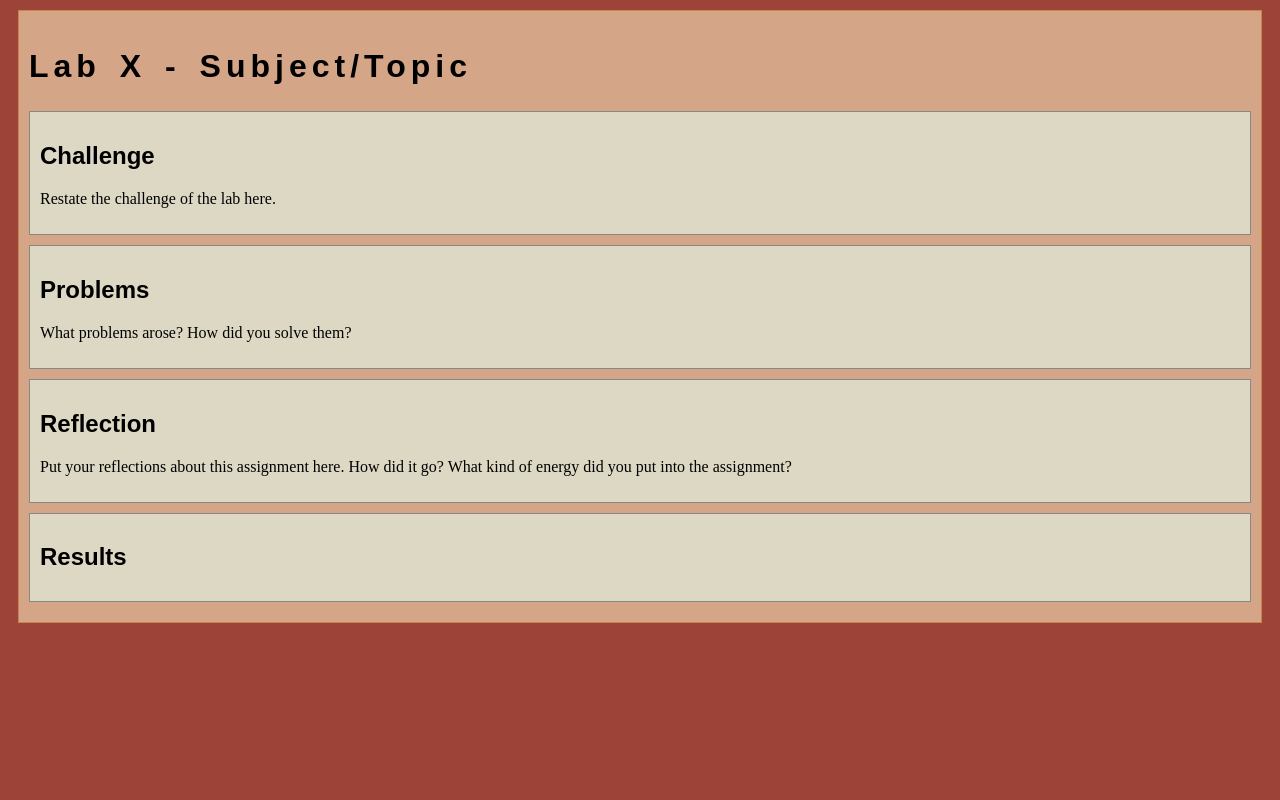
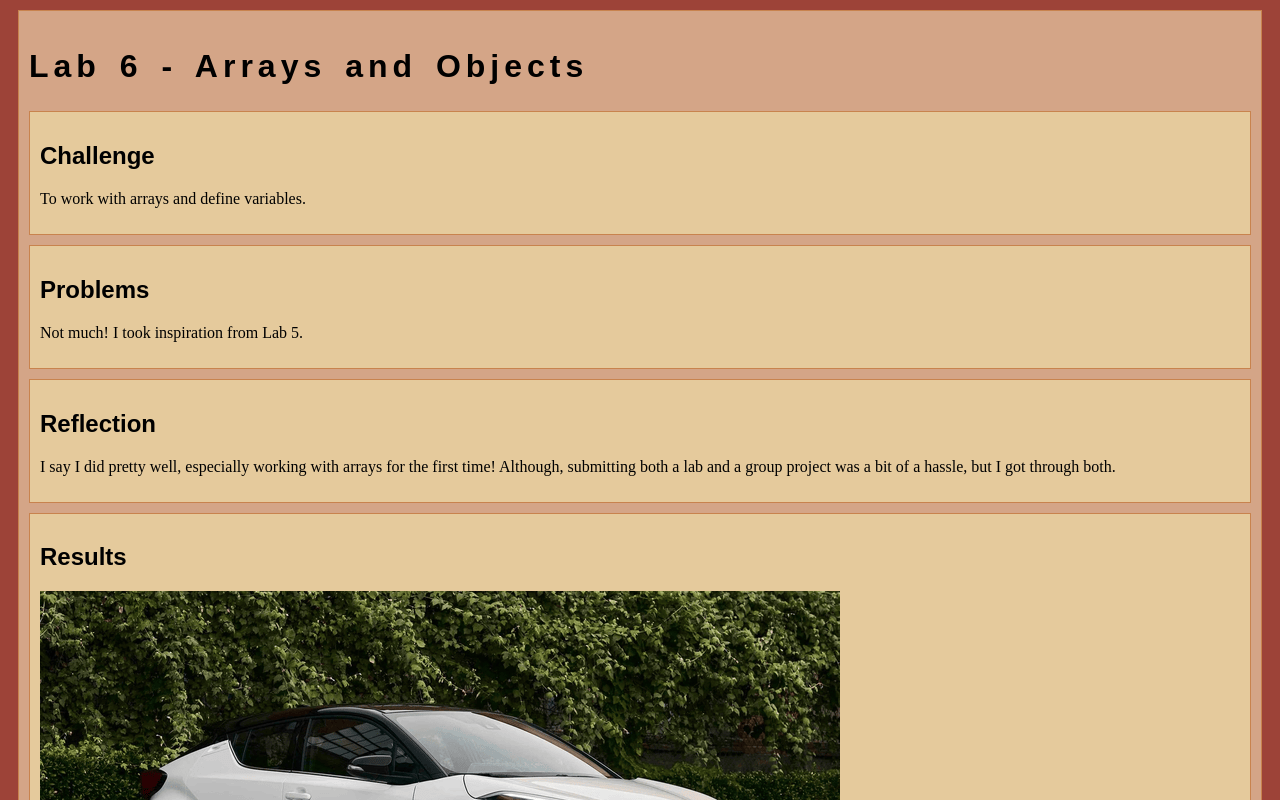
Before and after one commit to rtran229/art101, a plain HTML site: page lab6/index.html in a window 1280 px wide. Shown: the top 800 px of the page. Drawn offline with nearby package versions, Linux system fonts and the light colour scheme.

Commit message:
lab6, updated other lab colors, homepage update

```diff
--- a/lab2/css/lab.css
+++ b/lab2/css/lab.css
@@ -2,8 +2,8 @@
 
 /* the period in a CSS selector selects an element by class, e.g., class="minor-section" */
 .minor-section {
-    padding: 10px;
-    margin-bottom: 10px;
-    border: solid 1px #888;
-    background-color: #DDD8C4;
-  }
+  padding: 10px;
+  margin-bottom: 10px;
+  border: solid 1px #c8834e;
+  background-color: #e5ca9c;
+}
--- a/lab3/css/lab.css
+++ b/lab3/css/lab.css
@@ -2,8 +2,8 @@
 
 /* the period in a CSS selector selects an element by class, e.g., class="minor-section" */
 .minor-section {
-    padding: 10px;
-    margin-bottom: 10px;
-    border: solid 1px #888;
-    background-color: #DDD8C4;
-  }
+  padding: 10px;
+  margin-bottom: 10px;
+  border: solid 1px #c8834e;
+  background-color: #e5ca9c;
+}
--- a/lab4/css/lab.css
+++ b/lab4/css/lab.css
@@ -2,8 +2,8 @@
 
 /* the period in a CSS selector selects an element by class, e.g., class="minor-section" */
 .minor-section {
-    padding: 10px;
-    margin-bottom: 10px;
-    border: solid 1px #888;
-    background-color: #DDD8C4;
-  }
+  padding: 10px;
+  margin-bottom: 10px;
+  border: solid 1px #c8834e;
+  background-color: #e5ca9c;
+}
--- a/lab5/css/lab.css
+++ b/lab5/css/lab.css
@@ -2,8 +2,8 @@
 
 /* the period in a CSS selector selects an element by class, e.g., class="minor-section" */
 .minor-section {
-    padding: 10px;
-    margin-bottom: 10px;
-    border: solid 1px #888;
-    background-color: #DDD8C4;
-  }
+  padding: 10px;
+  margin-bottom: 10px;
+  border: solid 1px #c8834e;
+  background-color: #e5ca9c;
+}
--- a/lab6/css/lab.css
+++ b/lab6/css/lab.css
@@ -4,6 +4,6 @@
 .minor-section {
     padding: 10px;
     margin-bottom: 10px;
-    border: solid 1px #888;
-    background-color: #DDD8C4;
+    border: solid 1px #c8834e;
+    background-color: #e5ca9c;
   }
--- a/lab6/index.html
+++ b/lab6/index.html
@@ -1,51 +1,52 @@
 <!DOCTYPE html>
 <html>
 <head>
-	<!-- This title is used for tabs and bookmarks -->
-	<title>Lab X - Subject/Topic</title>
 
-	<!-- Use UTF character set, a good idea with any webpage -->
+	<title>Lab 6 - Arrays and Objects</title>
+
+
   	<meta charset="UTF-8" />
-	<!-- Set viewport so page remains consistently scaled w narrow devices -->
   	<meta name="viewport" content="width=device-width, initial-scale=1.0" />
 
-	<!-- Include a sitewide CSS file for consistent styling across the site -->
 	<link rel="stylesheet" type="text/css" href="../css/site.css">
-	<!-- Lab-specifc CSS file for any special styling of this particular page -->
 	<link rel="stylesheet" type="text/css" href="css/lab.css">
 
-	<!-- load jQuery library to make javascript easier (must be above our lab js)-->
 	<script src="https://code.jquery.com/jquery-3.6.4.min.js"></script>
-	<!-- Link to javascript file - DEFER waits until all elements are rendered -->
 	<script type="text/javascript" src="./js/lab.js" DEFER></script>
 </head>
 <body>
-	<!-- Style this page by changing the CSS in ../css/site.css or css/lab.css -->
+
 	<main id="content">
 		<section>
-			<h1>Lab X - Subject/Topic</h1>
+			<h1>Lab 6 - Arrays and Objects</h1>
 			<div class="minor-section">
 					<h2>Challenge</h2>
-					<p>Restate the challenge of the lab here.</p>
+					<p>To work with arrays and define variables.</p>
 			</div>
 
 			<div class="minor-section">
 					<h2>Problems</h2>
-					<p>What problems arose? How did you solve them? </p>
+					<p>Not much! I took inspiration from Lab 5. </p>
 			</div>
 
 			<div class="minor-section">
 					<h2>Reflection</h2>
-					<p>Put your reflections about this assignment here. How did it go? What kind of energy did you put into the assignment? </p>
+					<p>I say I did pretty well, especially working with arrays for the first time! Although, submitting both a lab and a group project was a bit of a hassle, but I got through both.</p>
 			</div>
 
 			<div class="minor-section">
 					<h2>Results</h2>
 					<div id="output"></div>
+					<img class="car" src="./img/CHR.png">
+					<p>I have linked my javascript below!</p>
+					<div>
+						<h2>Script Output:</h2>
+						<script src="js/lab.js"></script>
+					</div>
 			</div>
 		</section>
 		<nav id="links">
-			<!-- Put links to other pages (including the homepage) here. -->
+			<a href="..\index.html">Go to Homepage</a>
 		</nav>
 	</main>
 </body>
--- a/lab6/js/lab.js
+++ b/lab6/js/lab.js
@@ -1,21 +1,24 @@
-// index.js - purpose and description here
-// Author: Your Name
-// Date:
+// Lab06.js - Arrays and Objects
+// Author: Julie Tran
+// Date: April 28 2025
 
-// Constants
+//Variables
+var myTransport = [" walk", " bus", " car"];
 
-// Functions
+//Car
+var myMainRide = {
+    make: "Toyota",
+    model: "C-HR",
+    color: "white",
+    year: "2022",
+    //Age function
+    age: function() {
+      return 2025 - this.year;
+    }
+};
 
-// this is an example function and this comment tells what it doees and what parameters are passed to it.
-function myFunction(param1, param2) {
-  // some code here
-  // return results;
-}
-
-function main() {
-  console.log("Main function started.");
-  // the code that makes everything happen
-}
-
-// let's get this party started
-main();
+// Output on HTML
+document.writeln("Types of transportation I use: ", myTransport, "</br>");
+//meow
+document.writeln("My main ride: <pre>",
+  JSON.stringify(myMainRide, null, '\t'), "</pre>");
```
Also changed, not shown: index.html (+1 -1 lines), lab6/img/CHR.png (added).
